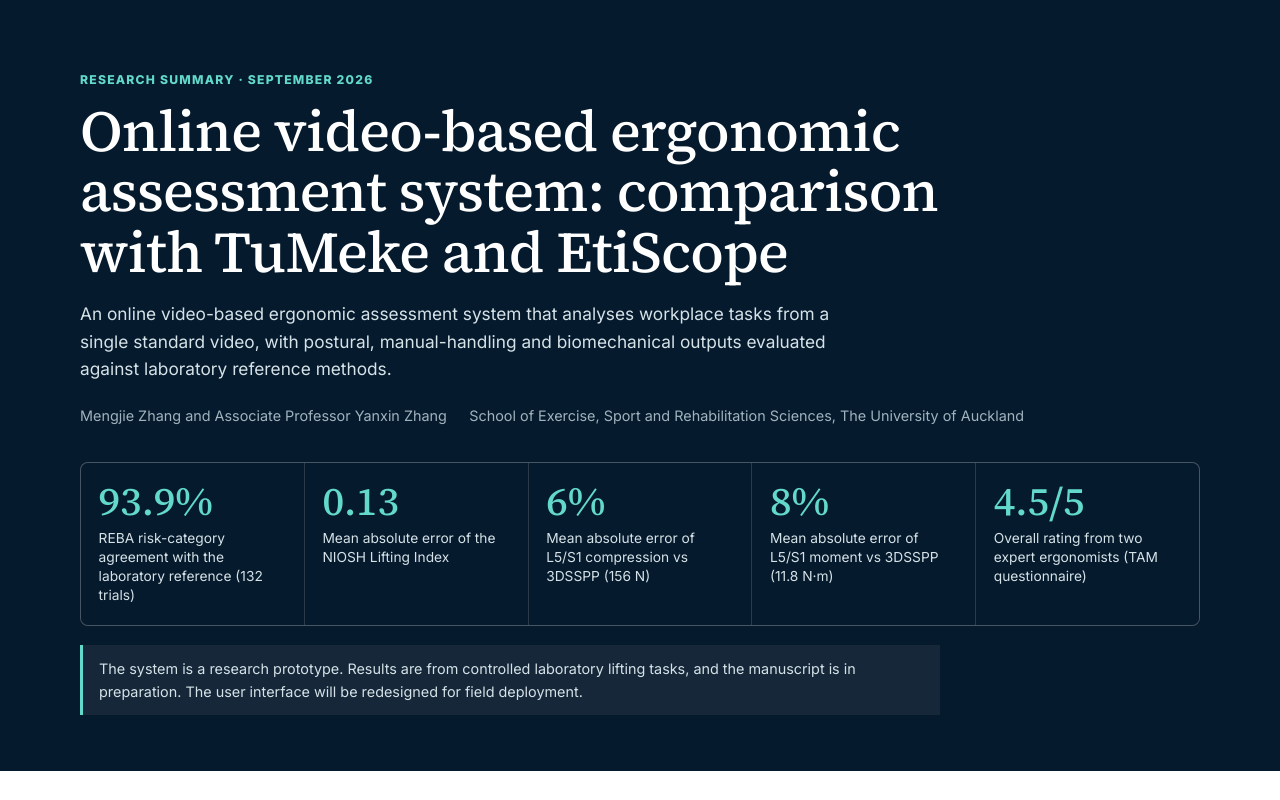
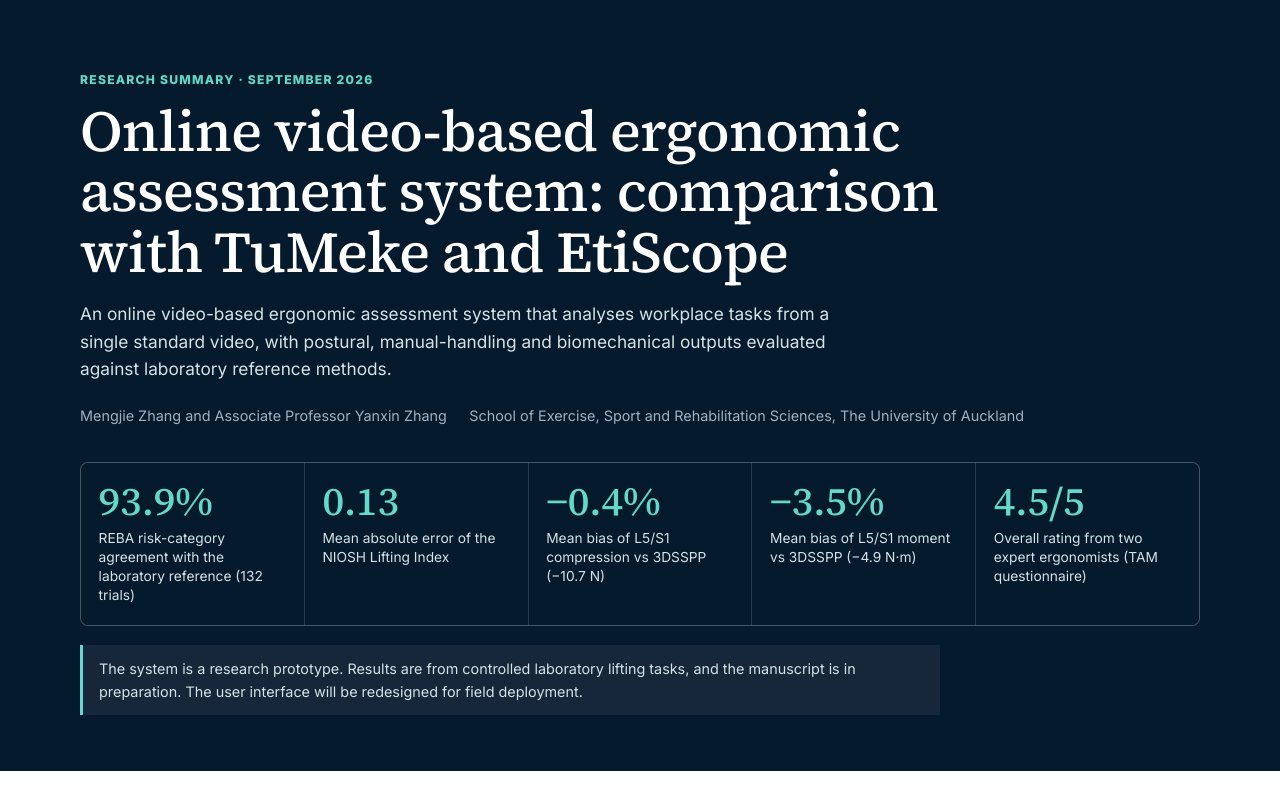
Before and after one commit to mengjie-zhang/mengjie-zhang.github.io, a plain HTML site: page chasnz/index.html in a window 1280 px wide. Shown: the top 800 px of the page. Drawn offline with Linux system fonts and the light colour scheme.

Commit message:
Add files via upload

```diff
--- a/chasnz/index.html
+++ b/chasnz/index.html
@@ -148,8 +148,8 @@
       <div class="kpis" role="list">
         <div class="kpi" role="listitem"><b>93.9%</b><span>REBA risk-category agreement with the laboratory reference (132 trials)</span></div>
         <div class="kpi" role="listitem"><b>0.13</b><span>Mean absolute error of the NIOSH Lifting Index</span></div>
-        <div class="kpi" role="listitem"><b>6%</b><span>Mean absolute error of L5/S1 compression vs 3DSSPP (156 N)</span></div>
-        <div class="kpi" role="listitem"><b>8%</b><span>Mean absolute error of L5/S1 moment vs 3DSSPP (11.8 N·m)</span></div>
+        <div class="kpi" role="listitem"><b>−0.4%</b><span>Mean bias of L5/S1 compression vs 3DSSPP (−10.7 N)</span></div>
+        <div class="kpi" role="listitem"><b>−3.5%</b><span>Mean bias of L5/S1 moment vs 3DSSPP (−4.9 N·m)</span></div>
         <div class="kpi" role="listitem"><b>4.5/5</b><span>Overall rating from two expert ergonomists (TAM questionnaire)</span></div>
       </div>
       <p class="status-note">The system is a research prototype. Results are from controlled laboratory lifting tasks, and the manuscript is in preparation. The user interface will be redesigned for field deployment.</p>
@@ -266,7 +266,7 @@
               <div class="bar"><span>System</span><div class="track"><div class="fill" style="width:80.3%"></div></div><b>2,410</b></div>
               <div class="bar"><span>3DSSPP</span><div class="track"><div class="fill" style="width:80.7%;background:var(--ink)"></div></div><b>2,421</b></div>
             </div>
-            <p>Mean L5/S1 compression (N). Mean absolute error: compression 156 N (6%), moment 11.8 N·m (8%). ICC: moment 0.73 [0.51–0.86]; anterior–posterior shear 0.96 [0.92–0.98].</p>
+            <p>Mean L5/S1 compression (N). Mean bias (system − 3DSSPP): compression −10.7 N (−0.4%), moment −4.9 N·m (−3.5%). Mean absolute error: compression 156 N, moment 11.8 N·m. ICC: moment 0.73 [0.51–0.86]; anterior–posterior shear 0.96 [0.92–0.98].</p>
           </div>
         </div>
         <p class="results-note">Upper-limb joint moments show lower agreement with the current reduced upper-body model and are reported as indicative only.</p>
```
